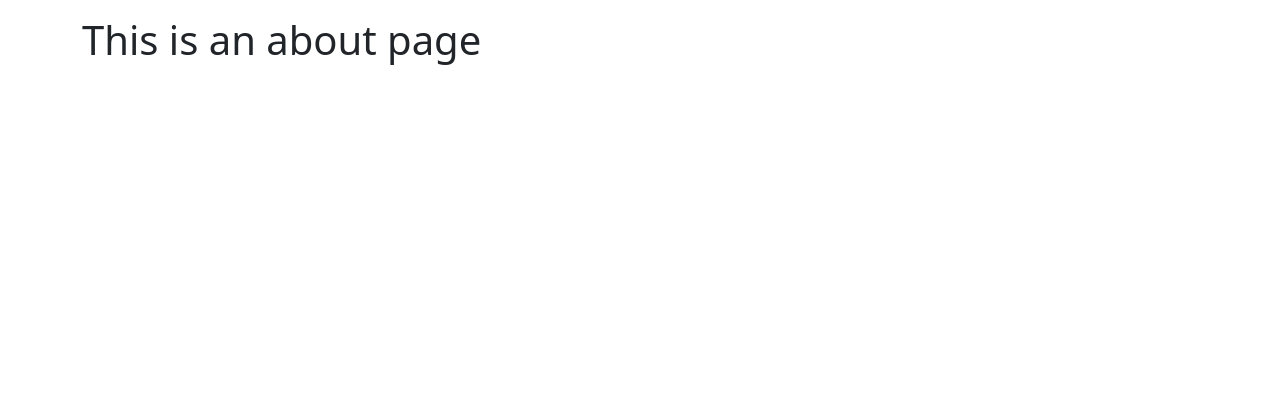
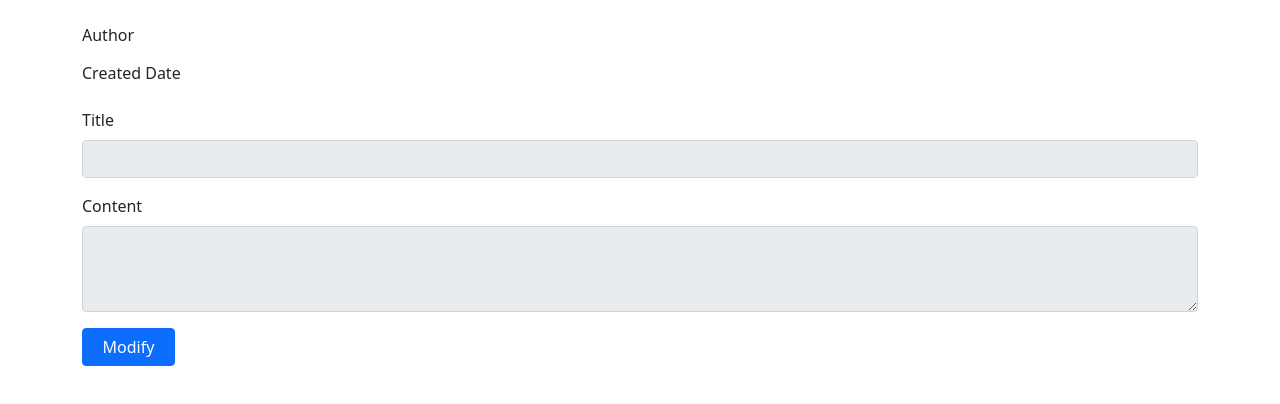
Before and after one commit to Jonghyun-s-on/board-vue, a Vue app: page /view in a window 1280 px wide. Shown: the top 404 px of the page. Built offline with nearby package versions, Linux system fonts and the light colour scheme.

Commit message:
feat: added searching board list, board, writing board

```diff
--- a/src/components/BoardListTable.vue
+++ b/src/components/BoardListTable.vue
@@ -1,7 +1,17 @@
 <script setup>
 import { defineProps } from 'vue'
+import { useRouter } from 'vue-router'
+const router = useRouter()
 const props = defineProps(['boardList'])
+const moveToView = (num) => {
+  router.push({
+    name: 'boardView',
+    // params: { number: num } // can't be used with path
+    query: { number: num } // by query string
+  })
+}
 </script>
+
 <template>
   <table class="table table-hover">
     <thead>
@@ -13,7 +23,7 @@ const props = defineProps(['boardList'])
       </tr>
     </thead>
     <tbody>
-      <tr v-for="board of props.boardList" :key="board">
+      <tr v-for="board of props.boardList" :key="board.number" @click="moveToView(board.number)">
         <th scope="row">{{ board.number }}</th>
         <td>{{ board.title }}</td>
         <td>{{ board.author }}</td>
--- a/src/views/BoardListView.vue
+++ b/src/views/BoardListView.vue
@@ -1,12 +1,24 @@
 <script setup>
-import { ref } from 'vue'
+import { ref, onMounted } from 'vue'
+import { fetchJsonFile } from '@/util/JsonFileUtil'
+import { useRouter } from 'vue-router'
 import BoardListTable from '../components/BoardListTable.vue'
-import boards from '@/data/boards.json'
+onMounted(() => {
+  searchBoardList()
+})
+const router = useRouter()
 const boardList = ref(new Array())
-const searchBoardList = () => {
-  boardList.value = boards
+const titleKeyword = ref(new String())
+const searchBoardList = async () => {
+  boardList.value = await fetchJsonFile('/data/boards.json')
+}
+const moveToWrite = () => {
+  router.push({
+    name: 'boardWrite'
+  })
 }
 </script>
+
 <template>
   <div class="row mb-3">
     <label class="col-1 col-form-label">
@@ -22,6 +34,8 @@ const searchBoardList = () => {
   </div>
   <BoardListTable :boardList="boardList" />
   <div class="row">
-    <button></button>
+    <div class="col-1">
+      <button type="button" class="btn btn-primary" @click="moveToWrite">Write</button>
+    </div>
   </div>
 </template>
--- a/src/views/BoardViewView.vue
+++ b/src/views/BoardViewView.vue
@@ -1,11 +1,69 @@
+<script setup>
+import { ref, onMounted } from 'vue'
+import { useRoute, useRouter } from 'vue-router'
+import { fetchJsonFile } from '@/util/JsonFileUtil'
+onMounted(() => {
+  searchBoard()
+})
+const route = useRoute()
+const router = useRouter()
+const board = ref(new Object())
+const modify = ref(false)
+let originBoard = new Object()
+// const props = defineProps(['number']) // be active when 'props: true' on router/index.js
+const searchBoard = async () => {
+  const boardList = await fetchJsonFile('/data/boards.json')
+  boardList.forEach(b => {
+    if (b.number == route.query.number) {
+      originBoard = Object.assign(new Object(), b)//deep copy
+      board.value = b
+    }
+  })
+}
+const saveBoard = () => {
+  alert('saved successfully!')
+  router.go(-1)
+}
+const resetBoard = () => {
+  board.value = Object.assign(new Object(), originBoard)//deep copy
+  modify.value = false
+}
+
+</script>
+
 <template>
-  <div class="about">
-    <h1>This is an about page</h1>
+  <div class="row">
+    <label class="col-2 col-form-label">Author</label>
+    <div class="col-2">
+      <input type="text" class="form-control-plaintext" v-model="board.author" readonly>
+    </div>
+  </div>
+  <div class="row mb-3">
+    <label class="col-2 col-form-label">Created Date</label>
+    <div class="col-2">
+      <input type="text" class="form-control-plaintext" v-model="board.createdDate" readonly>
+    </div>
+  </div>
+  <div class="mb-3">
+    <label class="form-label">Title</label>
+    <input type="text" class="form-control" v-model="board.title" :readonly="!modify">
+  </div>
+  <div class="mb-3">
+    <label class="form-label">Content</label>
+    <textarea class="form-control" rows="3" v-model="board.content" :readonly="!modify"></textarea>
+  </div>
+  <div class="row">
+    <div v-if="!modify">
+      <button type="button" class="col-1 btn btn-primary" @click="() => { modify = !modify }">Modify</button>
+    </div>
+    <div v-else>
+      <button type="button" class="col-1 btn btn-primary mr-4" @click="saveBoard">Save</button>
+      <button type="button" class="col-1 btn btn-danger" @click="resetBoard">Cancel</button>
+    </div>
   </div>
 </template>
-<script>
-export default {
-  name: 'BoardViewView',
-  components: {}
-}
-</script>
+<style scoped>
+  .mr-4 {
+    margin-right: 4px;
+  }
+</style>
--- /dev/null
+++ b/src/views/BoardWriteView.vue
@@ -0,0 +1,35 @@
+<script setup>
+import { ref } from 'vue'
+import { useRouter } from 'vue-router'
+const router = useRouter()
+const title = ref(new String())
+const content = ref(new String())
+const saveBoard = () => {
+  if (title.value == '') {
+    alert('title empty!')
+    return false
+  }
+  if (content.value == '') {
+    alert('content empty!')
+    return false
+  }
+  alert('saved successfully!')
+  router.go(-1)
+}
+</script>
+
+<template>
+  <div class="mb-3">
+    <label class="form-label">Title</label>
+    <input type="text" class="form-control" v-model="title">
+  </div>
+  <div class="mb-3">
+    <label class="form-label">Content</label>
+    <textarea class="form-control" rows="3" v-model="content"></textarea>
+  </div>
+  <div class="row">
+    <div>
+      <button type="button" class="col-1 btn btn-primary" @click="saveBoard">Save</button>
+    </div>
+  </div>
+</template>
```
Also changed, not shown: src/router/index.js (+5 -4 lines).
